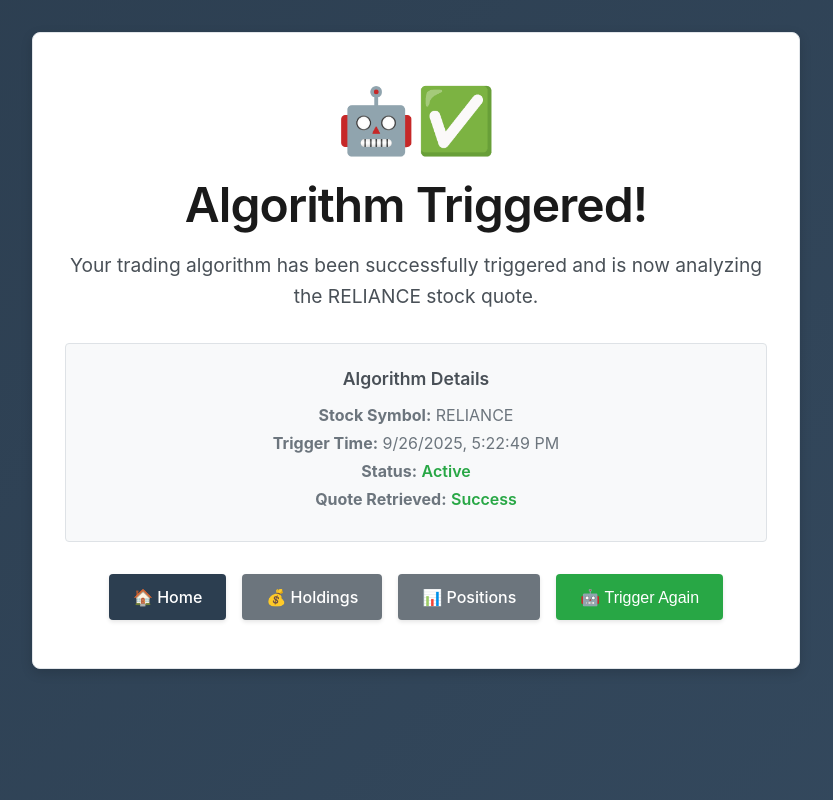
After one commit to youd5/dataRunnerPython, a Flask app: page /algorithm-triggered in a window 1280 px wide. The commit adds this page. Shown: the whole page, without its empty margins (224-1057 px from the left). Run offline with Flask 3, Linux system fonts and the light colour scheme.

Commit message:
cosmetic changes

```diff
--- a/src/main.py
+++ b/src/main.py
@@ -76,6 +76,11 @@ def holdings():
 def positions():
     """Render the positions page."""
     return render_template('positions.html')
+
+@app.route('/algorithm-triggered')
+def algorithm_triggered():
+    """Render the algorithm triggered page."""
+    return render_template('algorithm_triggered.html')
 
 @app.route('/api/hello')
 def hello_api():
--- /dev/null
+++ b/src/templates/algorithm_triggered.html
@@ -0,0 +1,190 @@
+<!DOCTYPE html>
+<html lang="en">
+<head>
+    <meta charset="UTF-8">
+    <meta name="viewport" content="width=device-width, initial-scale=1.0">
+    <title>Algorithm Triggered - DataRunner</title>
+    <style>
+        * {
+            margin: 0;
+            padding: 0;
+            box-sizing: border-box;
+        }
+
+        body {
+            font-family: -apple-system, BlinkMacSystemFont, 'Segoe UI', 'Roboto', 'Helvetica Neue', Arial, sans-serif;
+            background: linear-gradient(135deg, #2c3e50 0%, #34495e 100%);
+            min-height: 100vh;
+            padding: 2rem 0;
+        }
+
+        .container {
+            max-width: 800px;
+            margin: 0 auto;
+            padding: 0 1rem;
+        }
+
+        .header {
+            background: #ffffff;
+            border-radius: 8px;
+            box-shadow: 0 4px 12px rgba(0, 0, 0, 0.15);
+            padding: 3rem 2rem;
+            margin-bottom: 2rem;
+            text-align: center;
+            border: 1px solid #e1e5e9;
+        }
+
+        h1 {
+            color: #1a1a1a;
+            margin-bottom: 1rem;
+            font-size: 3rem;
+            font-weight: 600;
+            letter-spacing: -0.02em;
+        }
+
+        .success-icon {
+            font-size: 4rem;
+            margin-bottom: 1rem;
+            color: #28a745;
+        }
+
+        .message {
+            color: #495057;
+            font-size: 1.2rem;
+            margin-bottom: 2rem;
+            line-height: 1.6;
+        }
+
+        .details {
+            background: #f8f9fa;
+            border-radius: 4px;
+            padding: 1.5rem;
+            margin-bottom: 2rem;
+            border: 1px solid #dee2e6;
+        }
+
+        .details h3 {
+            color: #495057;
+            margin-bottom: 1rem;
+            font-size: 1.1rem;
+            font-weight: 600;
+        }
+
+        .details p {
+            color: #6c757d;
+            margin-bottom: 0.5rem;
+        }
+
+        .nav-buttons {
+            display: flex;
+            gap: 1rem;
+            justify-content: center;
+            flex-wrap: wrap;
+        }
+
+        .btn {
+            padding: 0.8rem 1.5rem;
+            border: none;
+            border-radius: 4px;
+            font-size: 1rem;
+            font-weight: 500;
+            cursor: pointer;
+            transition: all 0.2s ease;
+            text-decoration: none;
+            display: inline-block;
+        }
+
+        .btn-primary {
+            background: #2c3e50;
+            color: white;
+            box-shadow: 0 2px 4px rgba(0, 0, 0, 0.1);
+        }
+
+        .btn-primary:hover {
+            background: #34495e;
+            box-shadow: 0 4px 8px rgba(0, 0, 0, 0.15);
+        }
+
+        .btn-secondary {
+            background: #6c757d;
+            color: white;
+            box-shadow: 0 2px 4px rgba(0, 0, 0, 0.1);
+        }
+
+        .btn-secondary:hover {
+            background: #5a6268;
+            box-shadow: 0 4px 8px rgba(0, 0, 0, 0.15);
+        }
+
+        .btn-algorithm {
+            background: #28a745;
+            color: white;
+            box-shadow: 0 2px 4px rgba(0, 0, 0, 0.1);
+        }
+
+        .btn-algorithm:hover {
+            background: #218838;
+            box-shadow: 0 4px 8px rgba(0, 0, 0, 0.15);
+        }
+
+        @media (max-width: 768px) {
+            .container {
+                padding: 0 0.5rem;
+            }
+
+            .header {
+                padding: 2rem 1rem;
+            }
+
+            h1 {
+                font-size: 2rem;
+            }
+
+            .nav-buttons {
+                flex-direction: column;
+                align-items: center;
+            }
+
+            .btn {
+                width: 100%;
+                max-width: 300px;
+            }
+        }
+    </style>
+</head>
+<body>
+    <div class="container">
+        <div class="header">
+            <div class="success-icon">🤖✅</div>
+            <h1>Algorithm Triggered!</h1>
+            <p class="message">
+                Your trading algorithm has been successfully triggered and is now analyzing the RELIANCE stock quote.
+            </p>
+
+            <div class="details">
+                <h3>Algorithm Details</h3>
+                <p><strong>Stock Symbol:</strong> RELIANCE</p>
+                <p><strong>Trigger Time:</strong> <span id="triggerTime"></span></p>
+                <p><strong>Status:</strong> <span style="color: #28a745; font-weight: 600;">Active</span></p>
+                <p><strong>Quote Retrieved:</strong> <span style="color: #28a745; font-weight: 600;">Success</span></p>
+            </div>
+
+            <div class="nav-buttons">
+                <a href="/" class="btn btn-primary">🏠 Home</a>
+                <a href="/holdings" class="btn btn-secondary">💰 Holdings</a>
+                <a href="/positions" class="btn btn-secondary">📊 Positions</a>
+                <button onclick="triggerAgain()" class="btn btn-algorithm">🤖 Trigger Again</button>
+            </div>
+        </div>
+    </div>
+
+    <script>
+        // Set the current time
+        document.getElementById('triggerTime').textContent = new Date().toLocaleString();
+
+        function triggerAgain() {
+            window.location.href = '/holdings';
+        }
+    </script>
+</body>
+</html>
```
Also changed, not shown: src/templates/holdings.html (+62 -1 lines), src/templates/positions.html (+66 -5 lines).
